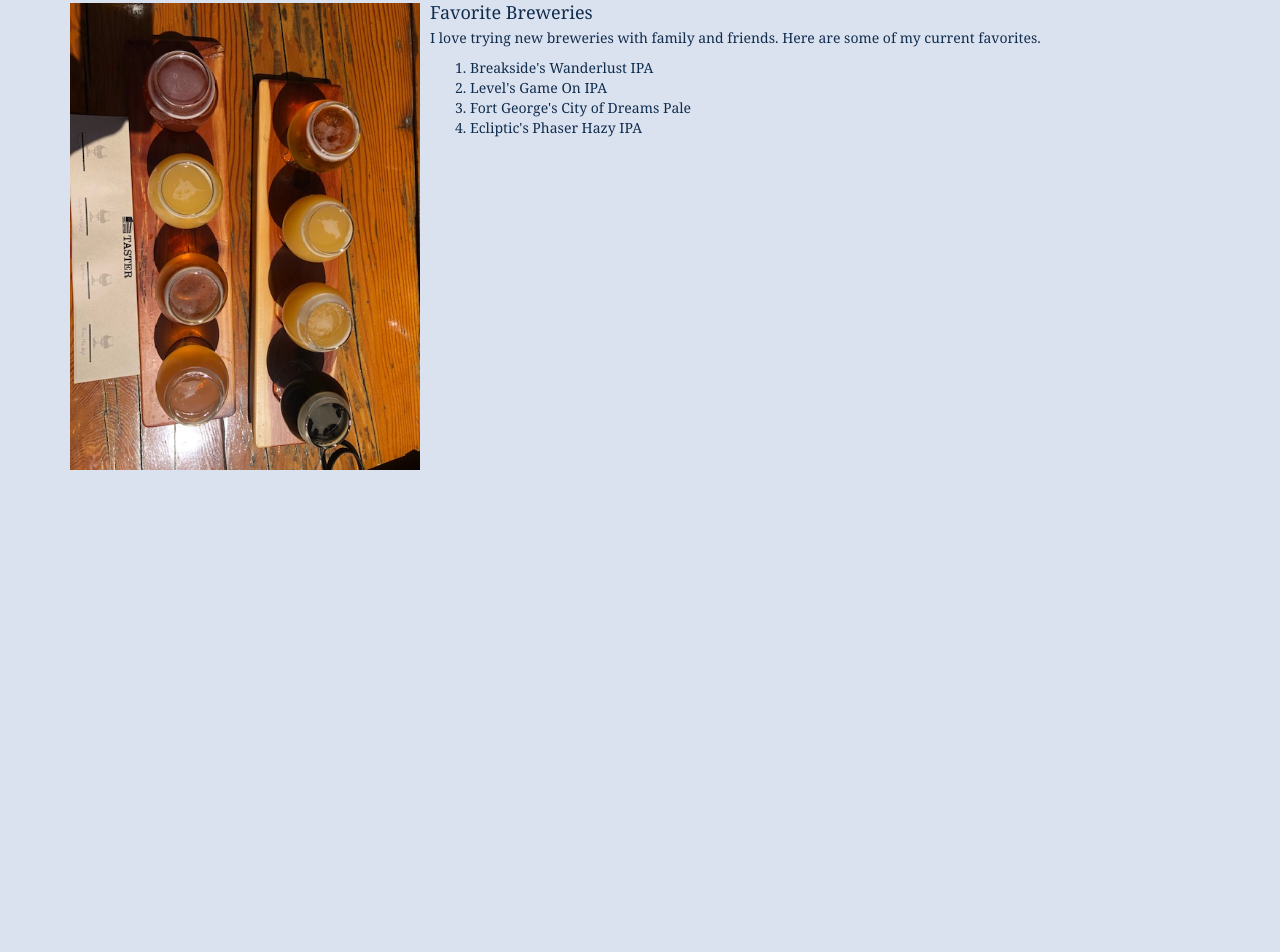
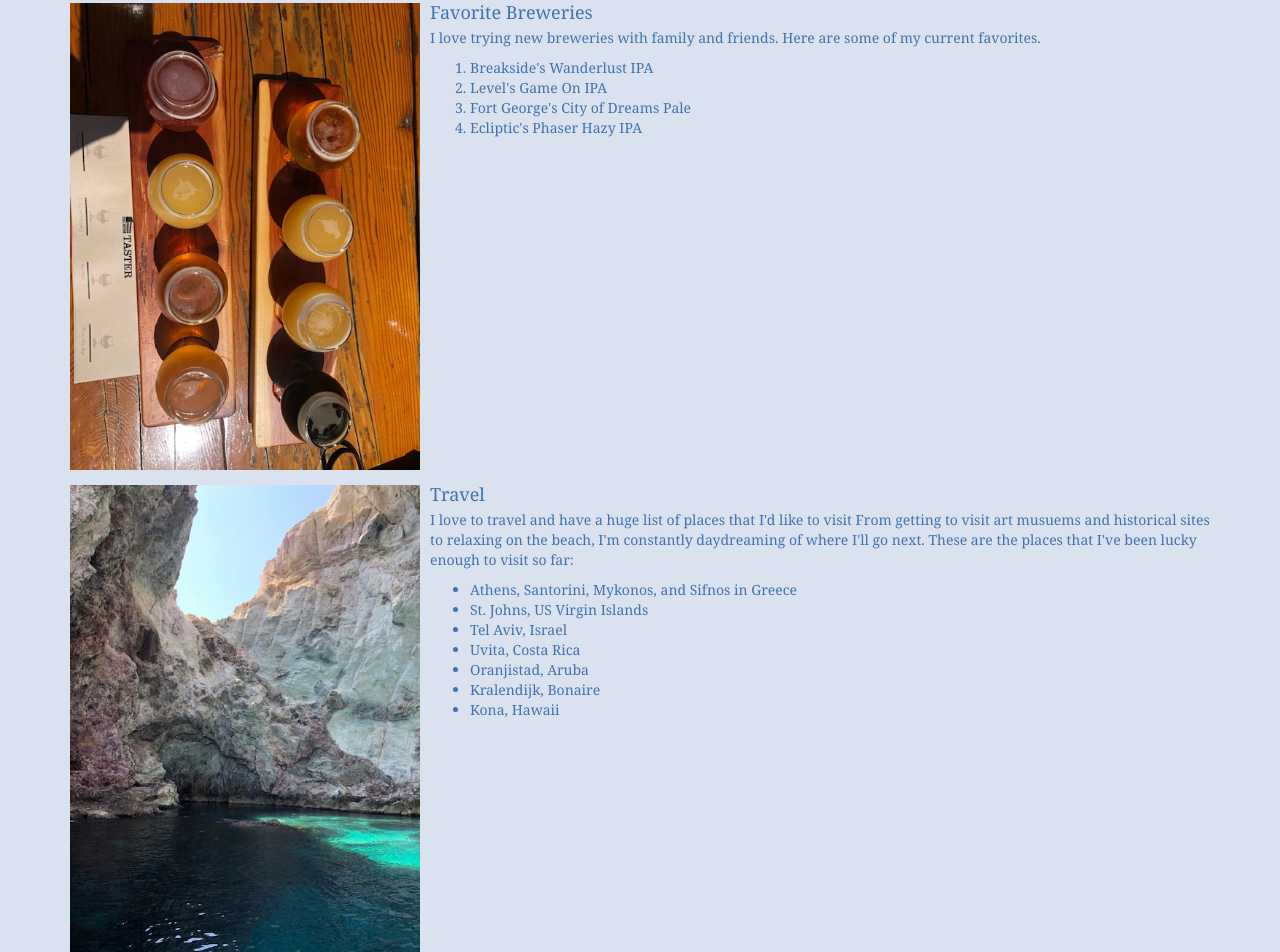
Before and after one commit to evanhook/portfolio-landing-page-2020, a plain HTML site: page aboutMe.html in a window 1280 px wide. Shown: the part 1091-2043 px from the top of the page. Before the commit the page ends 1561 px from the top, so only its background shows below. Drawn offline with Linux system fonts and the light colour scheme.

Commit message:
add travel section to aboutme.html

```diff
--- a/aboutMe.html
+++ b/aboutMe.html
@@ -64,6 +64,26 @@
             <li>Ecliptic's Phaser Hazy IPA</li>
           </ol>
         </div>
-      </div>
+
+        <div class="media">
+          <div class="media-left media-middle">
+            <a href="#">
+              <img class="media-object" src="photos/greece.jpg" alt="tropical cove with turquoise water">
+            </a>
+          </div>
+          <div class="media-body">
+            <h4 class="media-heading">Travel</h4>
+            <p>I love to travel and have a huge list of places that I'd like to visit From getting to visit art musuems and historical sites to relaxing on the beach, I'm constantly daydreaming of where I'll go next. These are the places that I've been lucky enough to visit so far:</p>
+            <ul>
+              <li>Athens, Santorini, Mykonos, and Sifnos in Greece</li>
+              <li>St. Johns, US Virgin Islands</li>
+              <li>Tel Aviv, Israel</li>
+              <li>Uvita, Costa Rica</li>
+              <li>Oranjistad, Aruba</li>
+              <li>Kralendijk, Bonaire</li>
+              <li>Kona, Hawaii</li>
+            </ul>
+        </div>
+    </div>
   </body>
 </html>
--- a/css/styles.css
+++ b/css/styles.css
@@ -1,7 +1,7 @@
 body {
   background-color: #dbe2ef;
   font-family: Cambria, Cochin, Georgia, Times, 'Times New Roman', serif;
-  color: #112d4e;
+  color: #3f72af;
 }
 
 img {
@@ -12,6 +12,7 @@ img {
   float: left;
 }
 
-#animal-shelter {
-  color: red;
+.jumbotron {
+  background-color: #f9f7f7;
+  color: #112d4e;
 }
```
Also changed, not shown: contact.html (+2 -2 lines), projects.html (+1 -1 lines), photos/greece.jpg (added).
